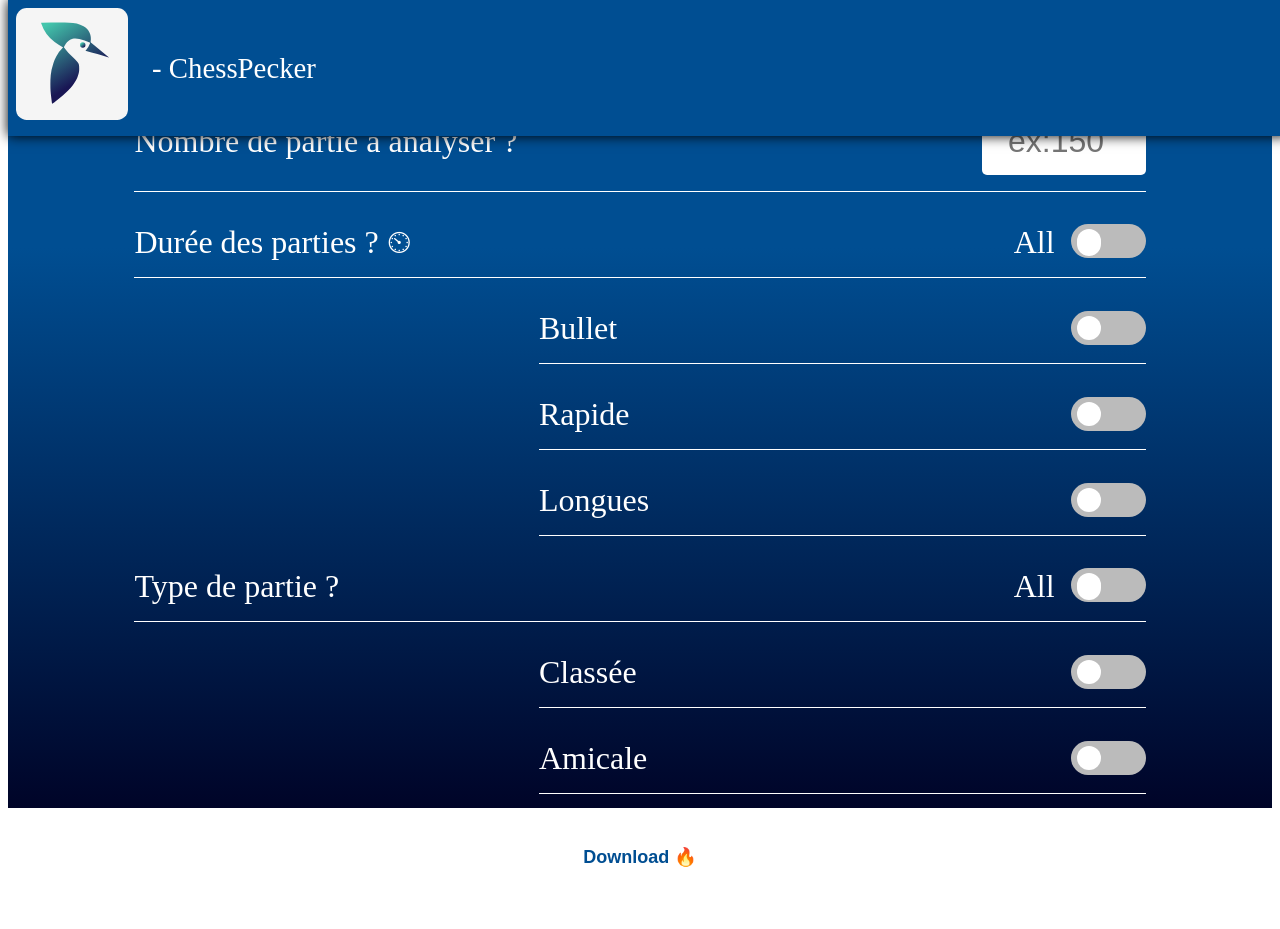
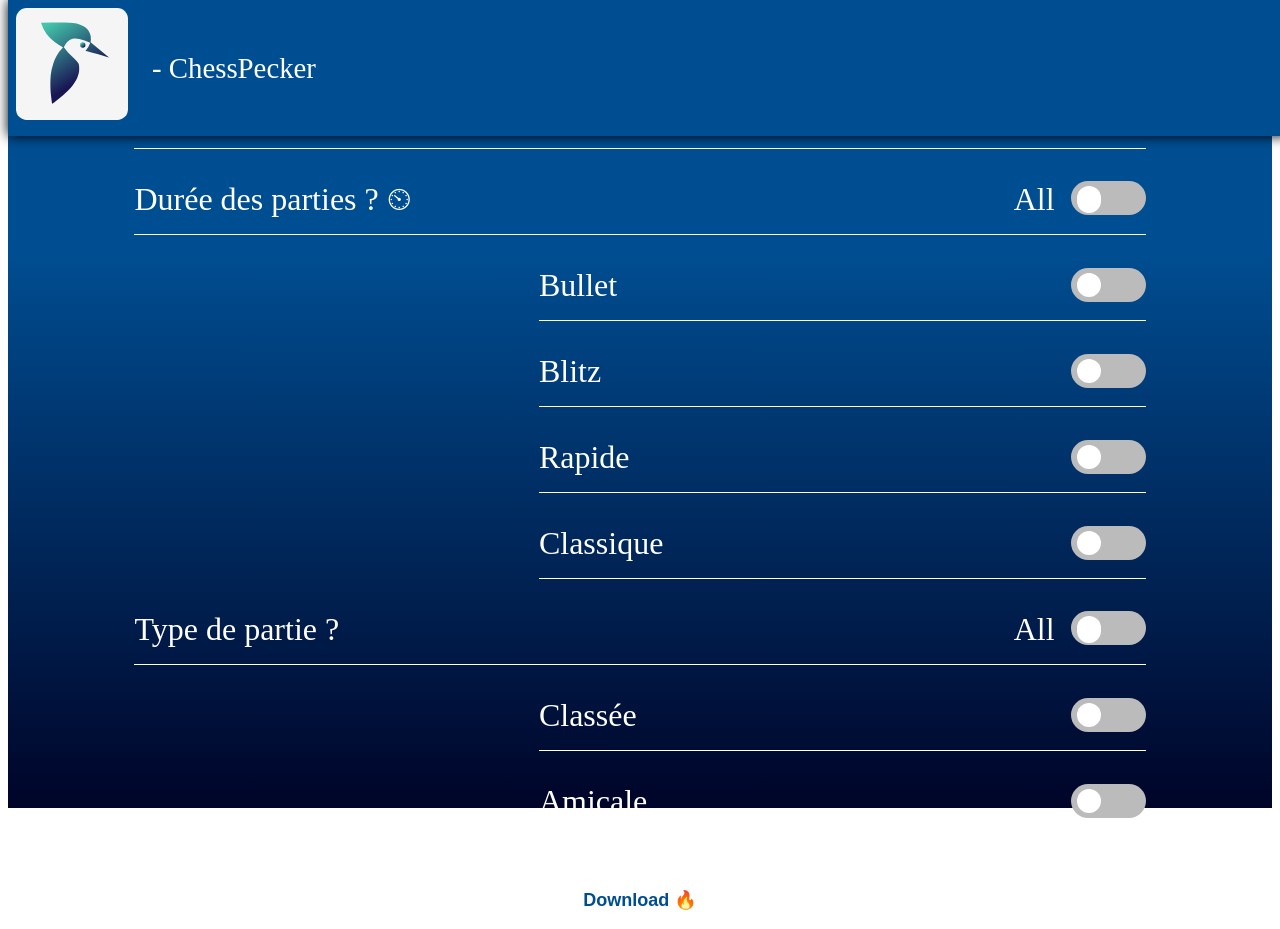
Before and after one commit to chesspecker/frontend, a Next.js app: page /download-games in a window 1280 px wide. Before the commit the page ends 886 px from the top, so only its background shows below. Built offline with nearby package versions, Linux system fonts and the light colour scheme.

Commit message:
finish logic for all option settings

```diff
--- a/pages/download-games/index.jsx
+++ b/pages/download-games/index.jsx
@@ -5,18 +5,19 @@ import OptionToggle from '../../components/01-Download-games/OptionsToggle.jsx';
 import OptionSecondary from '../../components/01-Download-games/OptionSecondary.jsx';
 import style from './index.module.scss';
 import OptionNumber from '../../components/01-Download-games/OptionNumber.jsx';
+import Router from 'next/router';
 
 function SetParameters(props) {
 	const [toggleTimeGame, setToggleTimeGame] = useState(false);
 	const [toggleTypeGame, setToggleTypeGame] = useState(false);
 	const [gameTime, setGameTime] = useState([]);
-	const [gameType, setGameType] = useState([]);
+	const [gameType, setGameType] = useState(null);
 	const [gameNumber, setGameNumber] = useState();
 
 	const handlToggleTimeChange = () => {
 		setToggleTimeGame(toggleTymeGame => !toggleTymeGame);
 		if (!toggleTimeGame) {
-			const array = ['bullet', 'rapide', 'longue'];
+			const array = ['bullet', 'blitz', 'rapide', 'classical'];
 			setGameTime(() => {
 				console.log(array);
 				return array;
@@ -33,16 +34,12 @@ function SetParameters(props) {
 	const handlToggleTypeChange = () => {
 		setToggleTypeGame(() => !toggleTypeGame);
 		if (!toggleTypeGame) {
-			const array = ['classées', 'amicale'];
 			setGameType(() => {
-				console.log(array);
-				return array;
+				return null;
 			});
 		} else {
-			const array = [];
 			setGameType(() => {
-				console.log(array);
-				return array;
+				return null;
 			});
 		}
 	};
@@ -73,21 +70,13 @@ function SetParameters(props) {
 		console.log(name);
 		if (name === 'type') console.log('in the type fonction');
 
-		if (gameType.find(e => e === name)) {
+		if (name === rated) {
 			setGameType(() => {
-				const index = gameType.indexOf(name);
-				const array = [...gameType];
-				array.splice(index, 1);
-				console.log('game', array);
-
-				return array;
+				return true;
 			});
 		} else {
 			setGameType(() => {
-				const array = [...gameType];
-				array.push(name);
-				console.log('game', array);
-				return array;
+				return false;
 			});
 		}
 	};
@@ -97,14 +86,14 @@ function SetParameters(props) {
 		setGameNumber(e.target.value);
 	};
 
-	const handleSubmit = () => {
+	const handleSubmit = async () => {
 		const linkParameters = new URLSearchParams({
-			max: 150,
-			rated: true,
-			perfType: 'classical',
-			pgnInJson: true,
+			max: gameNumber,
+			rated: gameType,
+			perfType: gameTime.join(),
 		});
 		console.log(linkParameters);
+		Router.push(`https://api.chesspecker.com/games/download?${linkParameters}`);
 	};
 
 	return (
@@ -137,17 +126,24 @@ function SetParameters(props) {
 				</OptionSecondary>
 				<OptionSecondary
 					setToggle={toggleTimeGame}
-					setName='rapide'
+					setName='blitz'
+					onChange={handleAddGameTime}
+				>
+					Blitz
+				</OptionSecondary>
+				<OptionSecondary
+					setToggle={toggleTimeGame}
+					setName='rapid'
 					onChange={handleAddGameTime}
 				>
 					Rapide
 				</OptionSecondary>
 				<OptionSecondary
 					setToggle={toggleTimeGame}
-					setName='longues'
+					setName='classical'
 					onChange={handleAddGameTime}
 				>
-					Longues
+					Classique
 				</OptionSecondary>
 				<OptionToggle
 					setName='type'
@@ -159,7 +155,7 @@ function SetParameters(props) {
 				</OptionToggle>
 				<OptionSecondary
 					setToggle={toggleTypeGame}
-					setName='classées'
+					setName='rated'
 					onChange={handleAddGameType}
 				>
 					Classée
```
